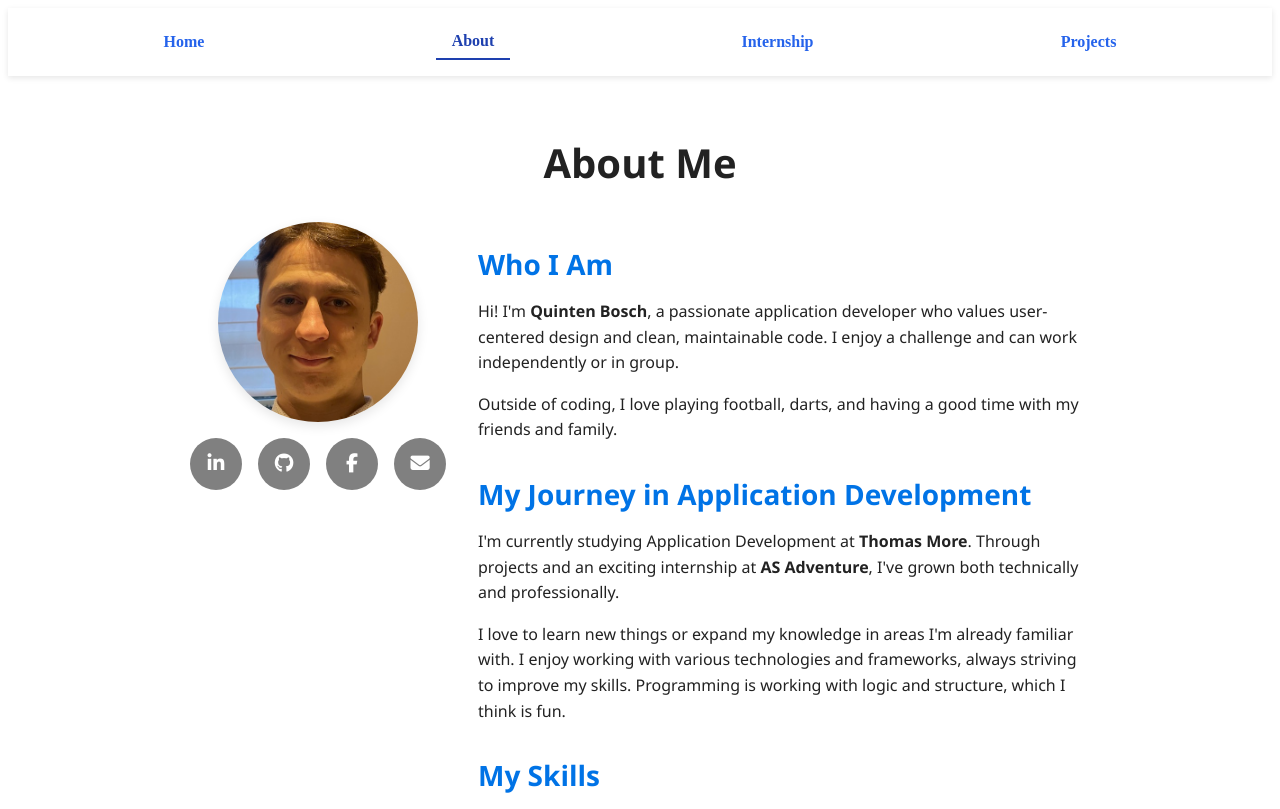
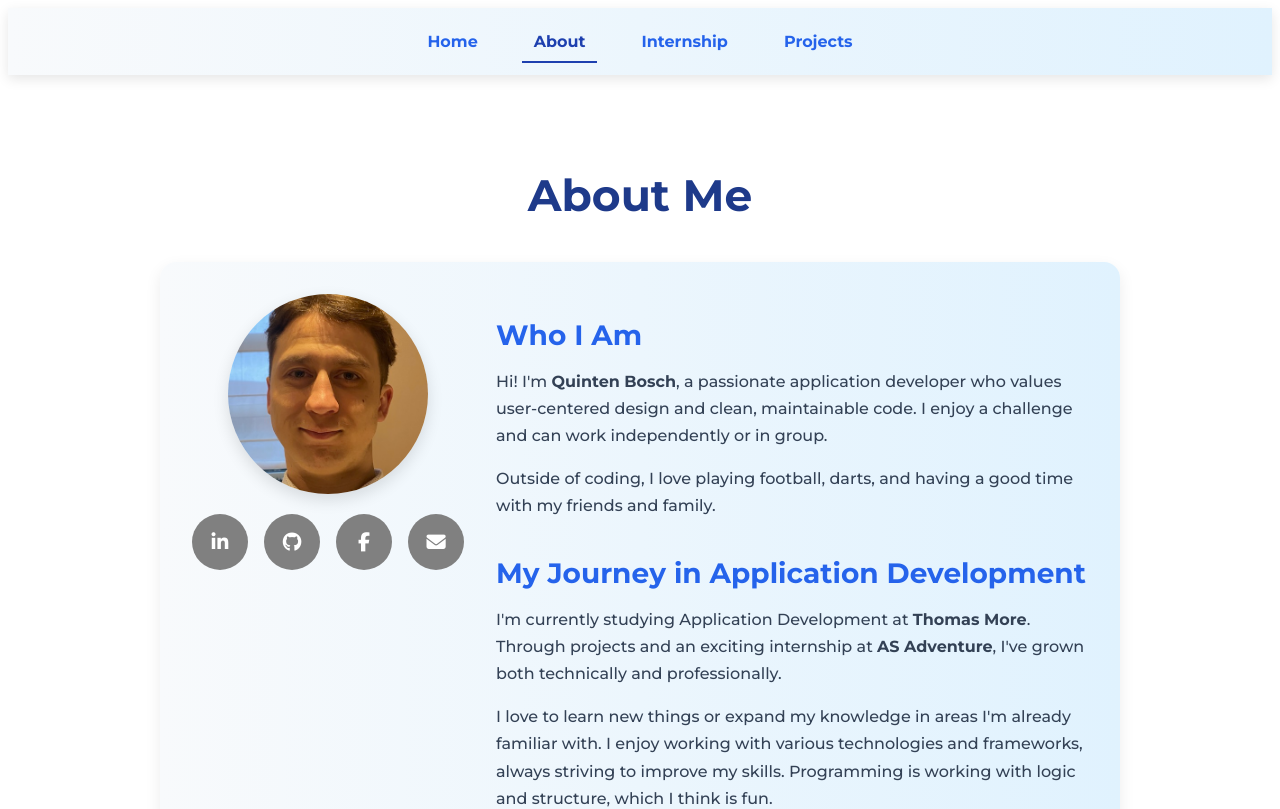
Before and after one commit to quintenbosch/portfolio-quintenbosch, a React (Vite) app: page /about in a window 1280 px wide. Shown: the top 809 px of the page. Built offline with nearby package versions, Linux system fonts and the light colour scheme.

Commit message:
Styling edit

```diff
--- a/index.html
+++ b/index.html
@@ -4,6 +4,7 @@
     <meta charset="UTF-8" />
     <link rel="icon" type="image/svg+xml" href="/vite.svg" />
     <meta name="viewport" content="width=device-width, initial-scale=1.0" />
+    <link href="https://fonts.googleapis.com/css2?family=Montserrat:wght@500;700&display=swap" rel="stylesheet">
     <title>Portfolio Quinten Bosch</title>
   </head>
   <body>
--- a/src/App.css
+++ b/src/App.css
@@ -1,31 +1,52 @@
-/* App.css */
-
 .navbar {
   position: sticky;
   top: 0;
   z-index: 50;
   display: flex;
-  justify-content: space-around; /* evenly space items */
+  justify-content: center;
+  gap: 2rem;
   align-items: center;
   padding: 1rem 2rem;
-  background-color: white;
-  box-shadow: 0 2px 6px rgba(0, 0, 0, 0.1);
+  background: linear-gradient(to right, #f8fafc, #e0f2fe);
+  box-shadow: 0 4px 12px rgba(0, 0, 0, 0.1);
+  font-family: 'Montserrat', sans-serif;
 }
 
 .navlink {
-  padding: 0.5rem 1rem;
+  position: relative;
+  padding: 0.5rem 0.75rem;
   text-decoration: none;
   font-weight: 600;
-  color: #2563eb; /* Tailwind blue-600 */
-  transition: color 0.2s;
+  color: #2563eb;
+  border-radius: 6px;
+  transition: all 0.3s ease;
+}
+
+.navlink::after {
+  content: "";
+  position: absolute;
+  left: 0;
+  bottom: -4px;
+  height: 2px;
+  width: 0%;
+  background-color: #1e40af;
+  transition: width 0.3s ease-in-out;
 }
 
 .navlink:hover {
-  color: #1e40af; /* Tailwind blue-800 */
+  color: #1e40af;
+  background-color: rgba(37, 99, 235, 0.1);
+}
+
+.navlink:hover::after {
+  width: 100%;
 }
 
 .navlink-active {
-  color: #1e40af; /* Tailwind blue-800 */
+  color: #1e40af;
   font-weight: 700;
-  border-bottom: 2px solid #1e40af;
 }
+
+.navlink-active::after {
+  width: 100%;
+}
--- a/src/pages/about/About.css
+++ b/src/pages/about/About.css
@@ -1,15 +1,23 @@
 .about-container {
-  max-width: 900px;
-  margin: 0 auto;
+  max-width: 960px;
+  margin: 2rem auto;
   padding: 2rem 1rem;
-  font-family: 'Segoe UI', Tahoma, Geneva, Verdana, sans-serif;
-  color: #222;
+  font-family: 'Montserrat', sans-serif;
+  color: #1e293b; /* Tailwind slate-800 */
+  animation: fadeIn 0.6s ease-in-out;
+}
+
+@keyframes fadeIn {
+  from { opacity: 0; transform: translateY(10px); }
+  to { opacity: 1; transform: translateY(0); }
 }
 
 .about-title {
   text-align: center;
-  font-size: 2.5rem;
-  margin-bottom: 2rem;
+  font-size: 2.75rem;
+  margin-bottom: 2.5rem;
+  color: #1e3a8a; /* Tailwind blue-900 */
+  font-weight: 700;
 }
 
 .about-content {
@@ -17,13 +25,17 @@
   flex-wrap: wrap;
   gap: 2rem;
   align-items: flex-start;
+  background: linear-gradient(to right, #f8fafc, #e0f2fe);
+  border-radius: 1rem;
+  padding: 2rem;
+  box-shadow: 0 6px 16px rgba(0, 0, 0, 0.08);
 }
 
 .about-left {
   display: flex;
   flex-direction: column;
   align-items: center;
-  flex: 0 0 220px;
+  flex: 0 0 240px;
 }
 
 .about-photo {
@@ -31,7 +43,7 @@
   height: 200px;
   border-radius: 50%;
   object-fit: cover;
-  box-shadow: 0 4px 12px rgba(0, 0, 0, 0.1);
+  box-shadow: 0 6px 16px rgba(0, 0, 0, 0.12);
   transition: transform 0.3s ease;
 }
 
@@ -39,12 +51,10 @@
   transform: scale(1.05);
 }
 
-/* === Original social buttons styling === */
-
 .social-buttons {
   display: flex;
   gap: 1rem;
-  margin-top: 1rem;
+  margin-top: 1.25rem;
 }
 
 .social-button {
@@ -53,24 +63,25 @@
   background-color: gray;
   border-radius: 50%;
   padding: 0.5rem;
-  width: 36px;
-  height: 36px;
+  width: 40px;
+  height: 40px;
   display: flex;
   align-items: center;
   justify-content: center;
-  text-align: center;
-  text-decoration: none; /* prevent underline */
-  transition: background-color 0.3s;
-  cursor: pointer;
+  text-decoration: none;
+  transition: background-color 0.3s, transform 0.2s;
 }
 
+.social-button:hover {
+  transform: translateY(-2px);
+}
 
 .social-button.linkedin:hover {
-  background-color: #005582;
+  background-color: #0077b5;
 }
 
 .social-button.github:hover {
-  background-color: #333333;
+  background-color: #333;
 }
 
 .social-button.facebook:hover {
@@ -83,21 +94,29 @@
 
 .about-text {
   flex: 1 1 0;
-  min-width: 250px;
+  min-width: 260px;
 }
 
 .about-section {
-  margin-bottom: 2rem;
+  margin-bottom: 2.25rem;
 }
 
 .about-section h2 {
   font-size: 1.75rem;
   margin-bottom: 0.75rem;
-  color: #0073e6;
+  color: #2563eb; /* Tailwind blue-600 */
 }
 
 .about-section p {
-  line-height: 1.6;
+  line-height: 1.7;
+  margin-bottom: 1rem;
+  color: #334155; /* Tailwind slate-700 */
+}
+
+.skills-list {
+  list-style-type: disc;
+  padding-left: 1.5rem;
+  color: #334155;
   margin-bottom: 1rem;
 }
 
@@ -105,18 +124,17 @@
   margin-top: 1.5rem;
 }
 
-/* === Stylish Download My CV button === */
 .cv-download-button {
   display: inline-flex;
   align-items: center;
   gap: 0.5rem;
   padding: 0.75rem 1.5rem;
-  background-color: #0073e6;
+  background-color: #2563eb;
   color: white;
   font-weight: 600;
-  border-radius: 8px;
+  border-radius: 10px;
   text-decoration: none;
-  box-shadow: 0 4px 12px rgba(0, 115, 230, 0.3);
+  box-shadow: 0 6px 16px rgba(37, 99, 235, 0.3);
   transition: background-color 0.3s ease, transform 0.2s ease;
 }
 
@@ -125,15 +143,15 @@
 }
 
 .cv-download-button:hover {
-  background-color: #005bb5;
+  background-color: #1e40af;
   transform: translateY(-3px);
 }
 
-/* Responsive for smaller screens */
-@media (max-width: 600px) {
+@media (max-width: 640px) {
   .about-content {
     flex-direction: column;
     align-items: center;
+    padding: 1.5rem;
   }
 
   .about-left {
@@ -143,4 +161,8 @@
   .about-text {
     width: 100%;
   }
+
+  .about-section h2 {
+    text-align: center;
+  }
 }
--- a/src/pages/home/Home.css
+++ b/src/pages/home/Home.css
@@ -2,35 +2,52 @@
   padding: 2rem;
   max-width: 900px;
   margin: 0 auto;
-  font-family: 'Segoe UI', Tahoma, Geneva, Verdana, sans-serif;
+  font-family: 'Montserrat', sans-serif;
+  animation: fadeIn 0.6s ease-in-out;
+}
+
+@keyframes fadeIn {
+  from { opacity: 0; transform: translateY(10px); }
+  to { opacity: 1; transform: translateY(0); }
 }
 
 .welcome-section {
   text-align: center;
-  margin-bottom: 2rem;
+  margin-bottom: 2.5rem;
+  background: linear-gradient(to right, #e0f2fe, #f8fafc);
+  padding: 2rem 1rem;
+  border-radius: 1rem;
+  box-shadow: 0 6px 20px rgba(0, 0, 0, 0.08);
 }
 
 .welcome-title {
-  font-size: 2.5rem;
-  color: #2c3e50;
+  font-size: 2.75rem;
+  color: #1e3a8a; /* Tailwind blue-900 */
   margin-bottom: 0.5rem;
+  font-weight: 700;
 }
 
 .welcome-subtitle {
   font-size: 1.25rem;
-  color: #555;
+  color: #475569; /* Tailwind slate-600 */
 }
 
 .intro-section {
-  background-color: #f9f9f9;
-  padding: 1.5rem;
-  border-radius: 10px;
-  box-shadow: 0 4px 12px rgba(0, 0, 0, 0.05);
+  background-color: #ffffff;
+  padding: 2rem;
+  border-radius: 1rem;
+  box-shadow: 0 6px 16px rgba(0, 0, 0, 0.05);
+  border: 1px solid #e2e8f0; /* Tailwind gray-200 */
+  transition: transform 0.3s ease;
+}
+
+.intro-section:hover {
+  transform: translateY(-2px);
 }
 
 .intro-text {
-  font-size: 1rem;
-  color: #333;
-  line-height: 1.6;
-  margin-bottom: 1rem;
+  font-size: 1.05rem;
+  color: #334155; /* Tailwind slate-700 */
+  line-height: 1.75;
+  margin-bottom: 1.25rem;
 }
--- a/src/pages/internship/Internship.css
+++ b/src/pages/internship/Internship.css
@@ -1,49 +1,96 @@
 .internship {
   max-width: 900px;
   margin: 0 auto;
-  padding: 2rem;
+  padding: 2rem 1rem;
   font-family: 'Segoe UI', Tahoma, Geneva, Verdana, sans-serif;
-  background-color: #fafafa;
-  color: #333;
-  border-radius: 12px;
-  box-shadow: 0 0 10px rgba(0, 0, 0, 0.05);
+  background-color: #ffffff;
+  color: #222;
 }
 
 .internship h1 {
-  font-size: 2.4rem;
-  margin-bottom: 1.5rem;
-  color: #2c3e50;
+  text-align: center;
+  font-size: 2.5rem;
+  margin-bottom: 2rem;
+  color: #1a1a1a;
 }
 
-.internship h2 {
-  font-size: 1.6rem;
-  margin-top: 2rem;
-  margin-bottom: 0.75rem;
-  color: #34495e;
+.internship-section {
+  margin-bottom: 2.5rem;
 }
 
-.internship p {
-  line-height: 1.6;
-  font-size: 1rem;
-  margin-bottom: 1rem;
+.internship-section h2 {
+  font-size: 1.75rem;
+  margin-bottom: 0.75rem;
+  color: #0073e6;
 }
 
-.internship ul {
-  padding-left: 1.5rem;
-  list-style-type: disc;
-  margin-top: 1rem;
+.internship-section p {
+  line-height: 1.6;
+  margin-bottom: 1rem;
+  font-size: 1.05rem;
 }
 
-.internship li {
-  margin-bottom: 0.5rem;
-  font-size: 1rem;
+/* Updated: Remove bullet points and style document links as cards */
+.internship ul {
+  padding: 0;
+  margin-top: 1.25rem;
+  list-style: none;
+}
+
+.internship ul li {
+  margin-bottom: 1rem;
+  background: #f9f9f9;
+  padding: 0.75rem 1rem;
+  border-radius: 8px;
+  box-shadow: 0 2px 6px rgba(0, 115, 230, 0.08);
+  border-left: 4px solid #0073e6;
+  transition: transform 0.2s ease, box-shadow 0.2s ease;
+}
+
+.internship ul li:hover {
+  transform: translateY(-3px);
+  box-shadow: 0 4px 14px rgba(0, 115, 230, 0.2);
+}
+
+.internship li a {
+  display: block;
+  color: #0077cc;
+  text-decoration: none;
+  font-weight: 600;
+}
+
+.internship li a:hover {
+  text-decoration: underline;
+  color: #005bb5;
 }
 
 .internship a {
-  color: #0077cc;
+  color: #0073e6;
   text-decoration: none;
+  font-weight: 600;
 }
 
 .internship a:hover {
   text-decoration: underline;
+  color: #005bb5;
 }
+
+/* Responsive adjustments */
+@media (max-width: 600px) {
+  .internship {
+    padding: 2rem 1rem;
+  }
+
+  .internship h1 {
+    font-size: 2rem;
+  }
+
+  .internship-section h2 {
+    font-size: 1.5rem;
+  }
+
+  .internship-section p,
+  .internship li {
+    font-size: 1rem;
+  }
+}
--- a/src/pages/internship/Internship.jsx
+++ b/src/pages/internship/Internship.jsx
@@ -5,6 +5,7 @@ export default function Internship() {
     <div className="internship">
       <h1>Internship at A.S. Adventure & Natuurpunt – TrailFit App</h1>
 
+      <div className="internship-section">
         <p>
           During the second semester of the 2024–2025 academic year, I completed
           my internship at A.S. Adventure in collaboration with Natuurpunt. The
@@ -16,7 +17,9 @@ export default function Internship() {
           experience, while also supporting A.S. Adventure’s commercial goals and
           Natuurpunt’s mission to encourage nature exploration.
         </p>
+      </div>
 
+      <div className="internship-section">
         <h2>Summary</h2>
         <p>
           TrailFit is a cross-platform mobile application developed using React
@@ -30,7 +33,9 @@ export default function Internship() {
           developed with scalability, maintainability, and user accessibility in
           mind.
         </p>
+      </div>
 
+      <div className="internship-section">
         <h2>Internship Synopsis</h2>
         <p>
           The internship began with an analysis phase where I defined the app's
@@ -62,7 +67,9 @@ export default function Internship() {
           notifications were not fully implemented due to time constraints, the
           core product met all outlined goals.
         </p>
+      </div>
 
+      <div className="internship-section">
         <h2>Supporting Documents</h2>
         <ul>
           <li>
@@ -103,5 +110,6 @@ export default function Internship() {
           </li>
         </ul>
       </div>
+    </div>
   );
 }
```
Also changed, not shown: src/pages/projects/Projects.css (+21 -57 lines). Lines whose indentation alone changed are shown as unchanged.
